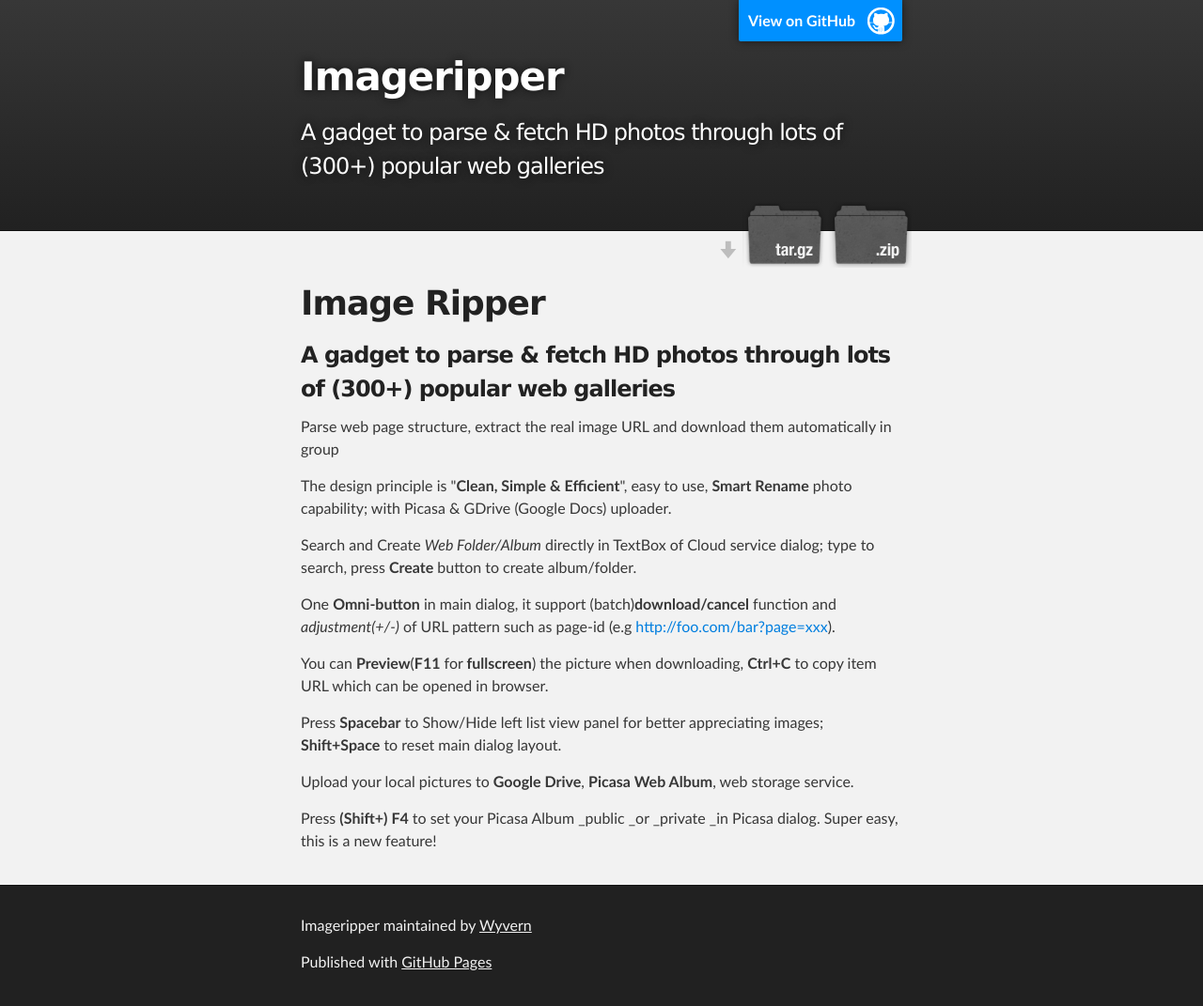
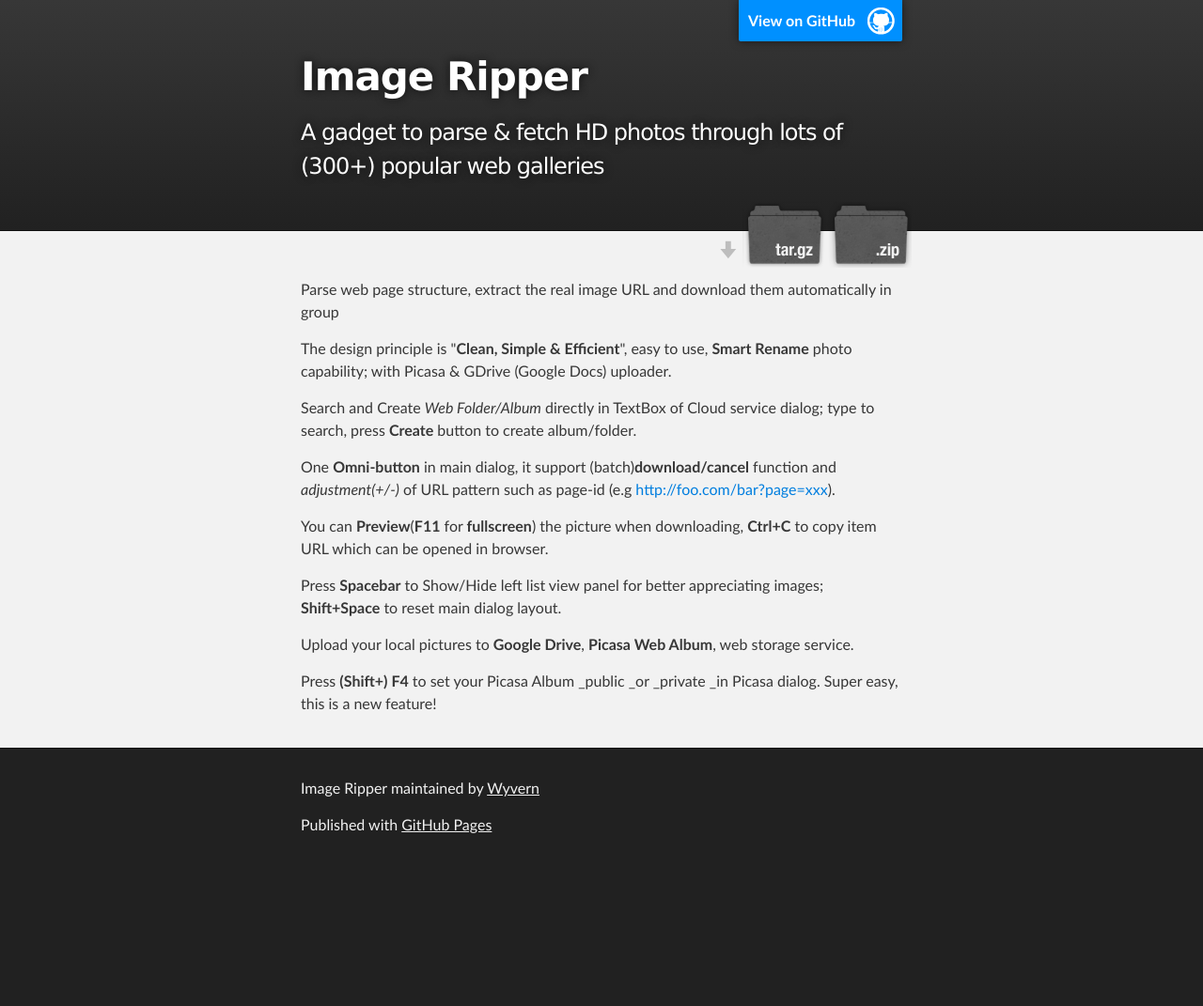
Before and after one commit to Wyvern/ImgRip, a plain HTML site: page index.html in a window 1280 px wide. Shown: the whole page at 94% size. After the commit the page ends 925 px from the top, so only its background shows below. Drawn offline with Linux system fonts and the light colour scheme.

Commit message:
Create gh-pages branch via GitHub

```diff
--- a/index.html
+++ b/index.html
@@ -4,11 +4,11 @@
   <head>
     <meta charset='utf-8' />
     <meta http-equiv="X-UA-Compatible" content="chrome=1" />
-    <meta name="description" content="Imageripper : A gadget to parse &amp; fetch HD photos through lots of (300+) popular web galleries" />
+    <meta name="description" content="Image Ripper : A gadget to parse &amp; fetch HD photos through lots of (300+) popular web galleries" />
 
     <link rel="stylesheet" type="text/css" media="screen" href="stylesheets/stylesheet.css">
 
-    <title>Imageripper</title>
+    <title>Image Ripper</title>
   </head>
 
   <body>
@@ -18,7 +18,7 @@
         <header class="inner">
           <a id="forkme_banner" href="https://github.com/Wyvern/ImageRipper">View on GitHub</a>
 
-          <h1 id="project_title">Imageripper</h1>
+          <h1 id="project_title">Image Ripper</h1>
           <h2 id="project_tagline">A gadget to parse &amp; fetch HD photos through lots of (300+) popular web galleries</h2>
 
             <section id="downloads">
@@ -31,13 +31,7 @@
     <!-- MAIN CONTENT -->
     <div id="main_content_wrap" class="outer">
       <section id="main_content" class="inner">
-        <h1>
-<a name="image-ripper" class="anchor" href="#image-ripper"><span class="octicon octicon-link"></span></a>Image Ripper</h1>
-
-<h3>
-<a name="a-gadget-to-parse--fetch-hd-photos-through-lots-of-300-popular-web-galleries" class="anchor" href="#a-gadget-to-parse--fetch-hd-photos-through-lots-of-300-popular-web-galleries"><span class="octicon octicon-link"></span></a>A gadget to parse &amp; fetch HD photos through lots of (300+) popular web galleries</h3>
-
-<p>Parse web page structure, extract the real image URL and download them automatically in group</p>
+        <p>Parse web page structure, extract the real image URL and download them automatically in group</p>
 
 <p>The design principle is "<strong>Clean, Simple &amp; Efficient</strong>", easy to use, <strong>Smart Rename</strong> photo capability; with Picasa &amp; GDrive (Google Docs) uploader.</p>
 
@@ -58,7 +52,7 @@
     <!-- FOOTER  -->
     <div id="footer_wrap" class="outer">
       <footer class="inner">
-        <p class="copyright">Imageripper maintained by <a href="https://github.com/Wyvern">Wyvern</a></p>
+        <p class="copyright">Image Ripper maintained by <a href="https://github.com/Wyvern">Wyvern</a></p>
         <p>Published with <a href="http://pages.github.com">GitHub Pages</a></p>
       </footer>
     </div>
--- a/params.json
+++ b/params.json
@@ -1 +1 @@
-{"name":"Imageripper","tagline":"A gadget to parse & fetch HD photos through lots of (300+) popular web galleries","body":"Image Ripper\r\n===========\r\n\r\n### A gadget to parse &amp; fetch HD photos through lots of (300+) popular web galleries\r\n\r\n\r\nParse web page structure, extract the real image URL and download them automatically in group\r\n\r\nThe design principle is \"**Clean, Simple & Efficient**\", easy to use, **Smart Rename** photo capability; with Picasa & GDrive (Google Docs) uploader.\r\n\r\nSearch and Create _Web Folder/Album_ directly in TextBox of Cloud service dialog; type to search, press **Create** button to create album/folder.\r\n\r\nOne **Omni-button** in main dialog, it support (batch)**download/cancel** function and _adjustment(+/-)_ of URL pattern such as page-id (e.g http://foo.com/bar?page=xxx).\r\n\r\nYou can **Preview**(**F11** for **fullscreen**) the picture when downloading, **Ctrl+C** to copy item URL which can be opened in browser.\r\n\r\nPress **Spacebar** to Show/Hide left list view panel for better appreciating images; **Shift+Space** to reset main dialog layout.\r\n\r\nUpload your local pictures to **Google Drive**, **Picasa Web Album**, web storage service.\r\n\r\nPress **(Shift+) F4** to set your Picasa Album _public _or _private _in Picasa dialog. Super easy, this is a new feature!\r\n\r\n\r\n","google":"","note":"Don't delete this file! It's used internally to help with page regeneration."}
+{"name":"Image Ripper","tagline":"A gadget to parse & fetch HD photos through lots of (300+) popular web galleries","body":"Parse web page structure, extract the real image URL and download them automatically in group\r\n\r\nThe design principle is \"**Clean, Simple & Efficient**\", easy to use, **Smart Rename** photo capability; with Picasa & GDrive (Google Docs) uploader.\r\n\r\nSearch and Create _Web Folder/Album_ directly in TextBox of Cloud service dialog; type to search, press **Create** button to create album/folder.\r\n\r\nOne **Omni-button** in main dialog, it support (batch)**download/cancel** function and _adjustment(+/-)_ of URL pattern such as page-id (e.g http://foo.com/bar?page=xxx).\r\n\r\nYou can **Preview**(**F11** for **fullscreen**) the picture when downloading, **Ctrl+C** to copy item URL which can be opened in browser.\r\n\r\nPress **Spacebar** to Show/Hide left list view panel for better appreciating images; **Shift+Space** to reset main dialog layout.\r\n\r\nUpload your local pictures to **Google Drive**, **Picasa Web Album**, web storage service.\r\n\r\nPress **(Shift+) F4** to set your Picasa Album _public _or _private _in Picasa dialog. Super easy, this is a new feature!\r\n\r\n\r\n","google":"","note":"Don't delete this file! It's used internally to help with page regeneration."}
```
